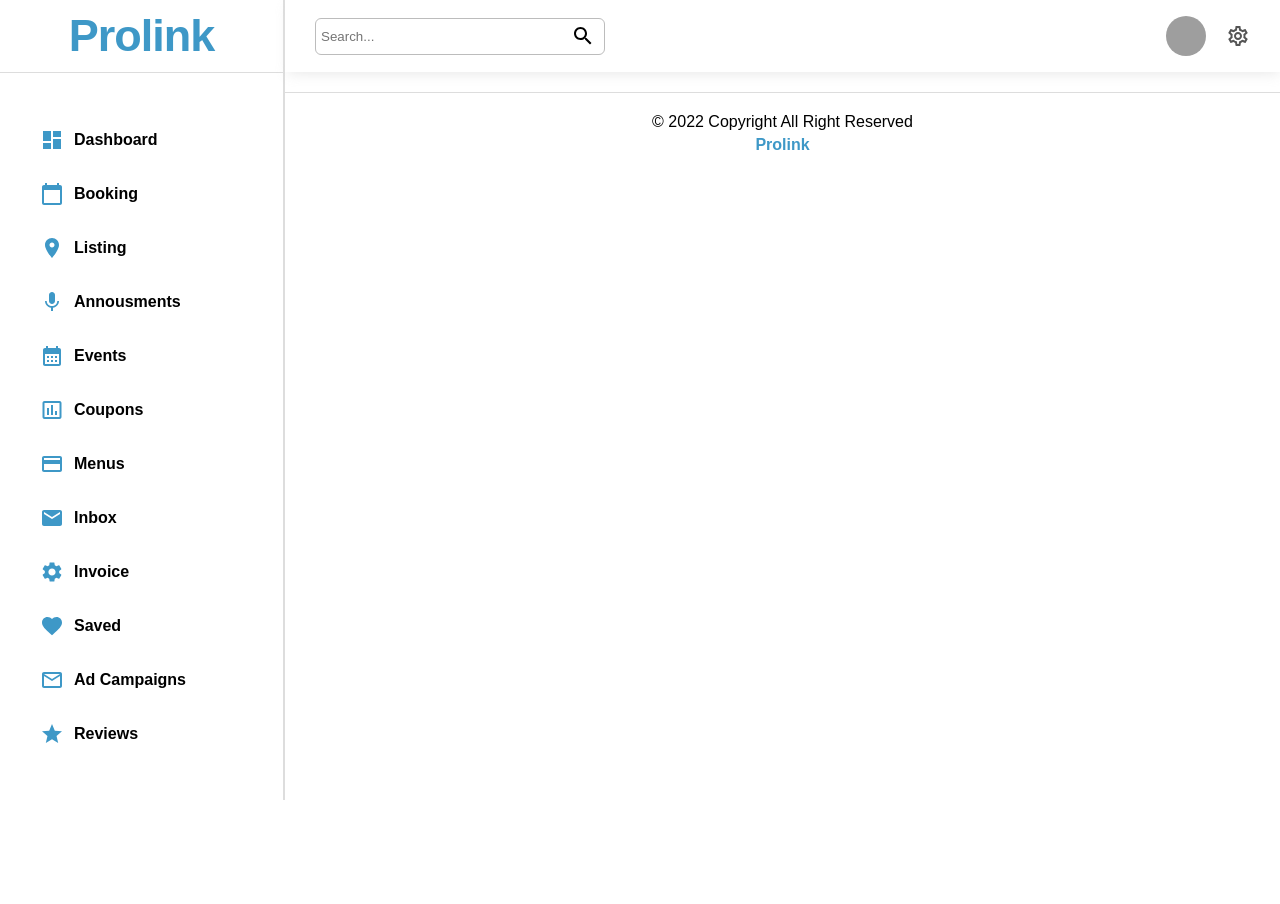
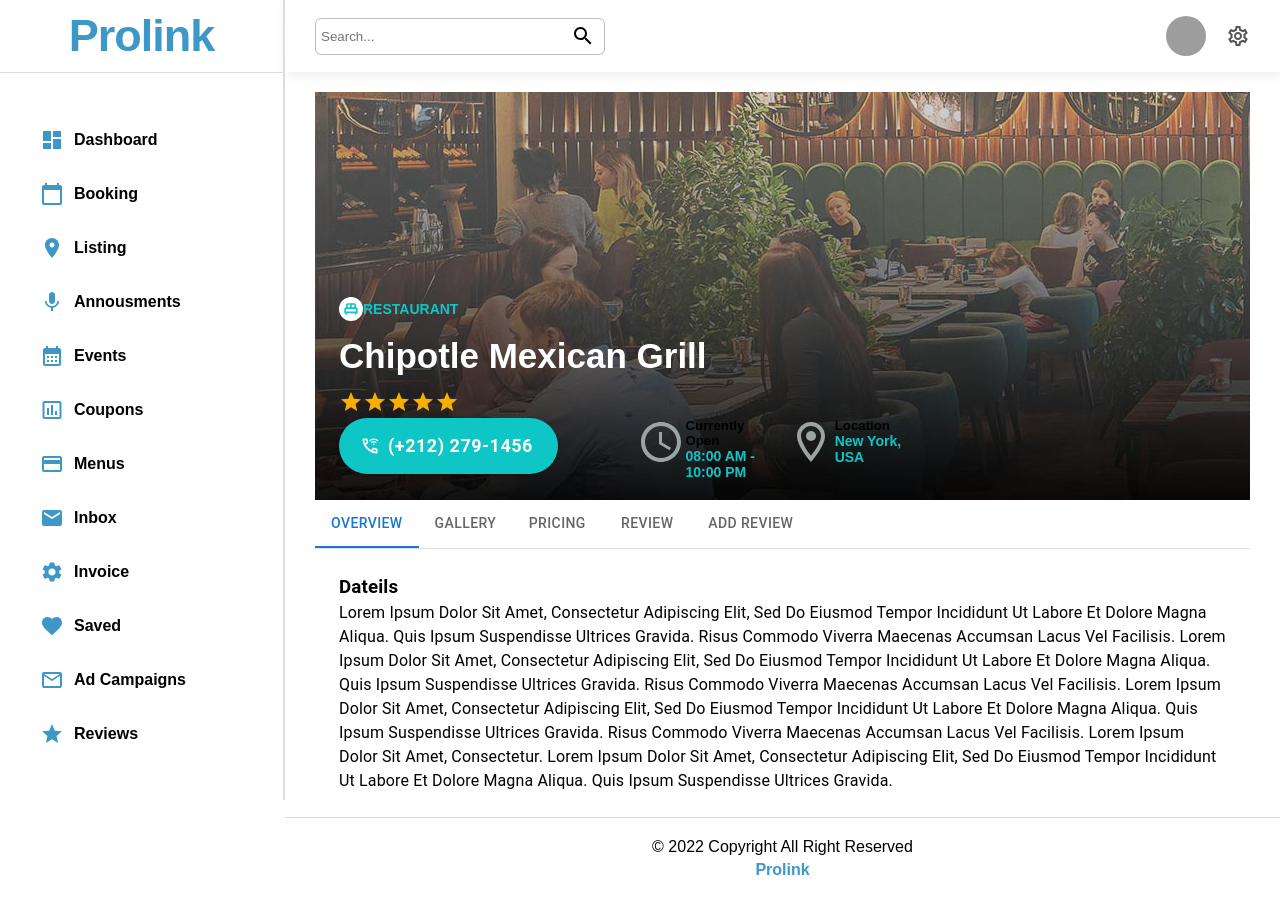
Before and after one commit to Rutubhimani28/Directory-Listing, a React (Create React App) app: page /my-listing/1 in a window 1280 px wide. Before the commit the page ends 800 px from the top, so only its background shows below. Built offline with nearby package versions, Linux system fonts and the light colour scheme; grey boxes are pictures that could not be loaded.

Commit message:
listing module id base redirect

```diff
--- a/src/App.tsx
+++ b/src/App.tsx
@@ -44,9 +44,19 @@ const App = () => {
                     }
                   />
                 </Route>
-                <Route path="my-listing" element={<MyListing />} />
+                <Route path="my-listing">
+                  <Route index element={<MyListing />} />
+                  <Route path=":singleListing" element={<SingleListing />} />
+                  <Route
+                    path="new"
+                    element={
+                      <New routeName={"Product"} formElements={productInputs} />
+                    }
+                  />
+                </Route>
+                {/* <Route path="my-listing" element={<MyListing />} /> */}
                 <Route path="event" element={<Event />} />
-                <Route path="single-listing" element={<SingleListing />} />
+                {/* <Route path="singleListing" element={<SingleListing />} /> */}
                 <Route path="users">
                   <Route index element={<List />} />
                   <Route path=":userId" element={<Single />} />
--- a/src/Pages/myListing/mylisting.css
+++ b/src/Pages/myListing/mylisting.css
@@ -61,7 +61,7 @@
 .pagination-list {
   display: flex;
   justify-content: center;
-  padding: 20px 0px
+  padding: 50px 0px
 }
 
 .pagination-list .css-1to7aaw-MuiButtonBase-root-MuiPaginationItem-root.Mui-selected {
@@ -75,6 +75,43 @@
 }
 .single-list{
   background-image: url(../../images/listingsdetails.jpg);
-  height: 74vh;
+  height: 51vh;
   width: 100%;
+  margin: 0 !important;
+  padding: 0 !important;
 }
+.list-banner{
+  position: absolute;
+  bottom: 40%;
+}
+.list-banner p{
+  color: #0ec6c6;
+  font-size: 14px;
+  font-weight: 600;
+  display: flex;
+  align-items: center;
+}
+.list-banner h3{
+  font-size: 35px;
+    font-weight: 800;
+    margin-top: 15px;
+    margin-bottom: 14px;
+    color: #fff;
+}
+.list-banner p svg{
+  background-color: white;
+    border-radius: 50%;
+    padding: 2px;
+}
+.call-btn{
+  background-color: #0ec6c6 !important;
+    border-radius: 30px !important;
+    color: white;
+    padding:  12px 25px!important;
+    font-size: 18px !important;
+    font-weight: 700 !important;
+}
+.banner-location svg{
+  color: #9ba3a3;
+  font-size: 48px;
+}
--- a/src/Pages/myListing/singleListing.tsx
+++ b/src/Pages/myListing/singleListing.tsx
@@ -1,12 +1,122 @@
 import React from 'react'
-// import ListingDetails from "../../images/lisingsdetails.jpg";
+import "./mylisting.css";
+import { Box, Button, Container, Grid, Rating, Tabs, Typography } from '@mui/material';
+import SingleBedIcon from '@mui/icons-material/SingleBed';
+import AccessTimeIcon from '@mui/icons-material/AccessTime';
+import LocationOnOutlinedIcon from '@mui/icons-material/LocationOnOutlined';
+import WifiCalling3OutlinedIcon from '@mui/icons-material/WifiCalling3Outlined';
+import Tab from '@mui/material/Tab';
 
-const SingleListing =()=> {
+interface TabPanelProps {
+  children?: React.ReactNode;
+  index: number;
+  value: number;
+}
+function CustomTabPanel(props: TabPanelProps) {
+  const { children, value, index, ...other } = props;
+
   return (
-    <div className='single-list'>
-       {/* <img src={ListingDetails}  /> */}aaaaaa
+    <div
+      role="tabpanel"
+      hidden={value !== index}
+      id={`simple-tabpanel-${index}`}
+      aria-labelledby={`simple-tab-${index}`}
+      {...other}
+    >
+      {value === index && (
+        <Box sx={{ p: 3 }}>
+          <Typography>{children}</Typography>
+        </Box>
+      )}
+    </div>
+  );
+}
+
+function a11yProps(index: number) {
+  return {
+    id: `simple-tab-${index}`,
+    'aria-controls': `simple-tabpanel-${index}`,
+  };
+}
+
+
+const singleListing = () => {
+  // eslint-disable-next-line react-hooks/rules-of-hooks
+  const [value, setValue] = React.useState(0);
+
+  const handleChange = (event: React.SyntheticEvent, newValue: number) => {
+    setValue(newValue);
+  };
+  // eslint-disable-next-line react-hooks/rules-of-hooks
+  const [ratingValue, setRatingValue] = React.useState<number | null>(5);
+  return (
+    <div>
+
+      <div className='single-list'>
+        <Container>
+          <div className='list-banner'>
+            <p><SingleBedIcon /> RESTAURANT</p>
+            <h3> Chipotle Mexican Grill</h3>
+            <Rating
+              name="simple-controlled"
+              value={ratingValue}
+              onChange={(event, newValue) => {
+                setRatingValue(newValue);
+              }}
+            />
+
+            <Grid container spacing={2}>
+              <Grid item xs={6} md={6}>
+
+                <div><Button variant="contained" className='call-btn' startIcon={<WifiCalling3OutlinedIcon />}> (+212) 279-1456</Button></div>
+              </Grid>
+              <Grid item xs={6} md={3} className='d-flex banner-location'>
+                <AccessTimeIcon />
+                <div>
+                  <h5>Currently Open</h5>
+                  <p>08:00 AM - 10:00 PM</p>
+                </div>
+              </Grid>
+              <Grid item xs={6} md={3} className='d-flex banner-location'>
+                <LocationOnOutlinedIcon />
+                <div>
+                  <h5>Location</h5>
+                  <p>New York, USA</p>
+                </div>
+              </Grid>
+            </Grid>
+          </div>
+
+        </Container>
+      </div>
+      <Box sx={{ width: '100%' }}>
+        <Box sx={{ borderBottom: 1, borderColor: 'divider' }}>
+          <Tabs value={value} onChange={handleChange} aria-label="basic tabs example">
+            <Tab label="Overview" {...a11yProps(0)} />
+            <Tab label="Gallery" {...a11yProps(1)} />
+            <Tab label="Pricing" {...a11yProps(2)} />
+            <Tab label="Review" {...a11yProps(3)} />
+            <Tab label="Add Review" {...a11yProps(4)} />
+          </Tabs>
+
+        </Box>
+        <CustomTabPanel value={value} index={0}>
+          <h3>Dateils</h3>
+          <p>Lorem ipsum dolor sit amet, consectetur adipiscing elit, sed do eiusmod tempor incididunt ut labore et dolore magna aliqua. Quis ipsum suspendisse ultrices gravida. Risus commodo viverra maecenas accumsan lacus vel facilisis. Lorem ipsum dolor sit amet, consectetur adipiscing elit, sed do eiusmod tempor incididunt ut labore et dolore magna aliqua. Quis ipsum suspendisse ultrices gravida. Risus commodo viverra maecenas accumsan lacus vel facilisis.
+
+            Lorem ipsum dolor sit amet, consectetur adipiscing elit, sed do eiusmod tempor incididunt ut labore et dolore magna aliqua. Quis ipsum suspendisse ultrices gravida. Risus commodo viverra maecenas accumsan lacus vel facilisis. Lorem ipsum dolor sit amet, consectetur.
+
+            Lorem ipsum dolor sit amet, consectetur adipiscing elit, sed do eiusmod tempor incididunt ut labore et dolore magna aliqua. Quis ipsum suspendisse ultrices gravida.</p>
+        </CustomTabPanel>
+        <CustomTabPanel value={value} index={1}>
+          Item Two
+        </CustomTabPanel>
+        <CustomTabPanel value={value} index={2}>
+          Item Three
+        </CustomTabPanel>
+      </Box>
     </div>
   )
 }
 
-export default SingleListing
+export default singleListing
```
Also changed, not shown: src/Pages/myListing/myListing.tsx (+25 -4 lines).
